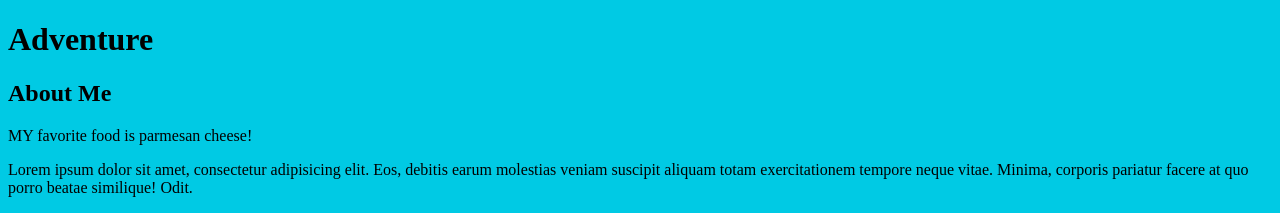
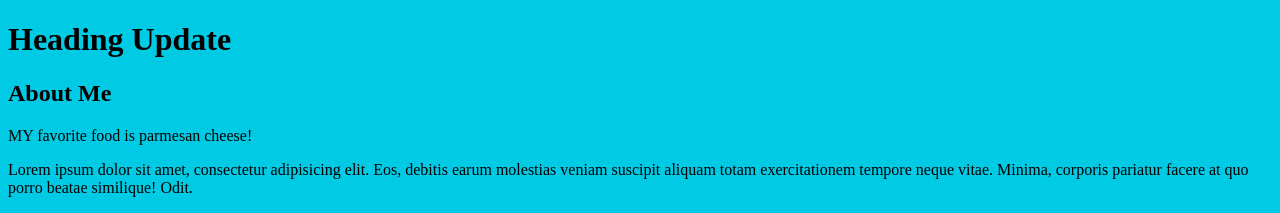
Before and after one commit to lutherhuset/travel-plans, a plain HTML site: page index.html in a window 1280 px wide. Shown: the top 213 px of the page. Drawn offline with Linux system fonts and the light colour scheme.

Commit message:
heading change in heading update

```diff
--- a/index.html
+++ b/index.html
@@ -10,7 +10,7 @@
 <body>
 
     <header>
-        <h1>Adventure</h1>
+        <h1>Heading Update</h1>
     </header>
 
     <div class="container">
```
